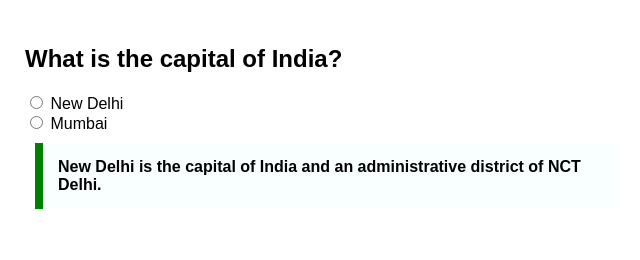
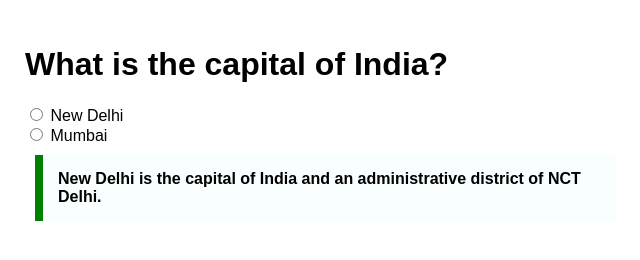
Before and after one commit to acciojob/trivia-noumantannu06-glitch, a website: page main.html in a window 1280 px wide. Shown: the whole page, without its empty margins (0-640 px from the left). Drawn offline with Linux system fonts and the light colour scheme.

Commit message:
created a submission

```diff
--- a/main.html
+++ b/main.html
@@ -8,9 +8,9 @@
 
 <body>
 	<!-- the entire body must be written by student -->
+	<h1>What is the capital of India?</h1>
 	<div class="quiz-container">
         <section class="question">
-            <h2>What is the capital of India?</h2>
             <div class="options">
                 <div class="option">
                     <input type="radio" id="new-delhi" name="capital" value="new-delhi">
```
